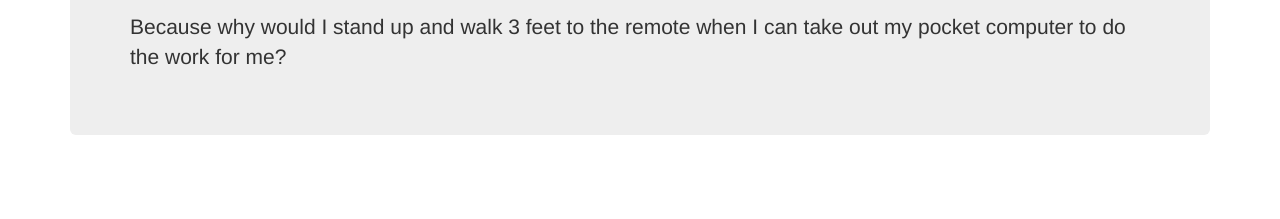
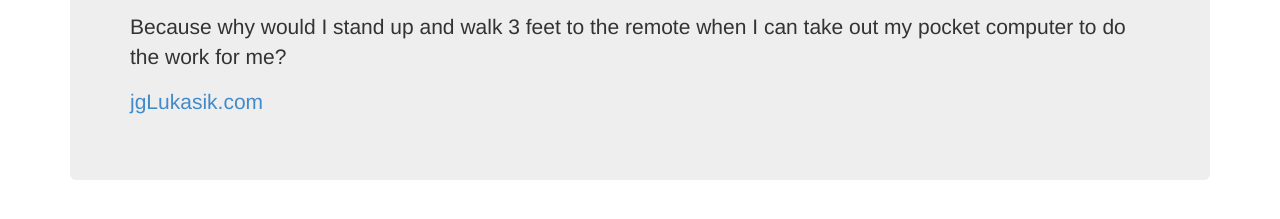
Before and after one commit to jglukasik/remote, a plain HTML site: page index.html in a window 1280 px wide. Shown: the part 515-734 px from the top of the page. Drawn offline with Linux system fonts and the light colour scheme.

Commit message:
Changing website text

```diff
--- a/index.html
+++ b/index.html
@@ -60,6 +60,7 @@
    <h1>Hey.</h1>
    <p>I'm trying to make on online remote, so I can turn on the chromecast from my phone.
    <p>Because why would I stand up and walk 3 feet to the remote when I can take out my pocket computer to do the work for me?
+   <p><a href="http://www.jglukasik.com">jgLukasik.com</a>
   </div>
 
 </div>
```
